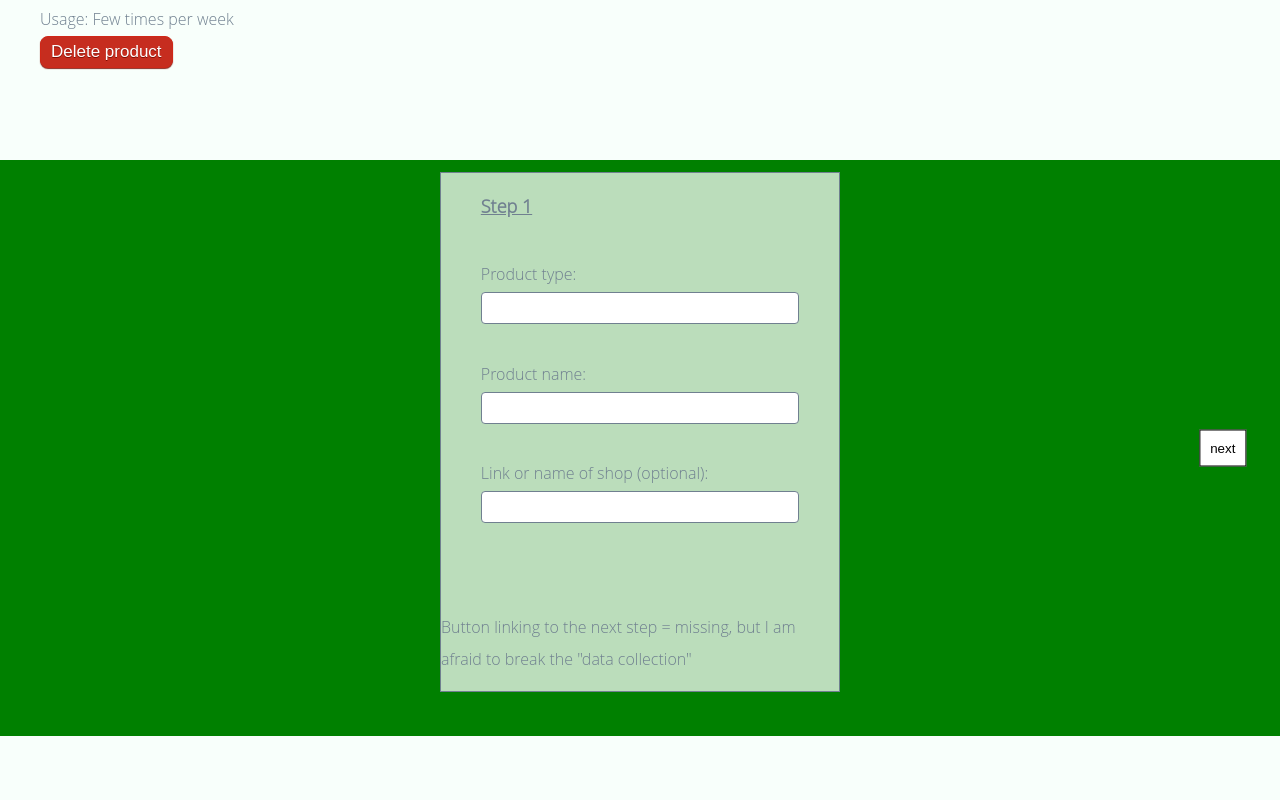
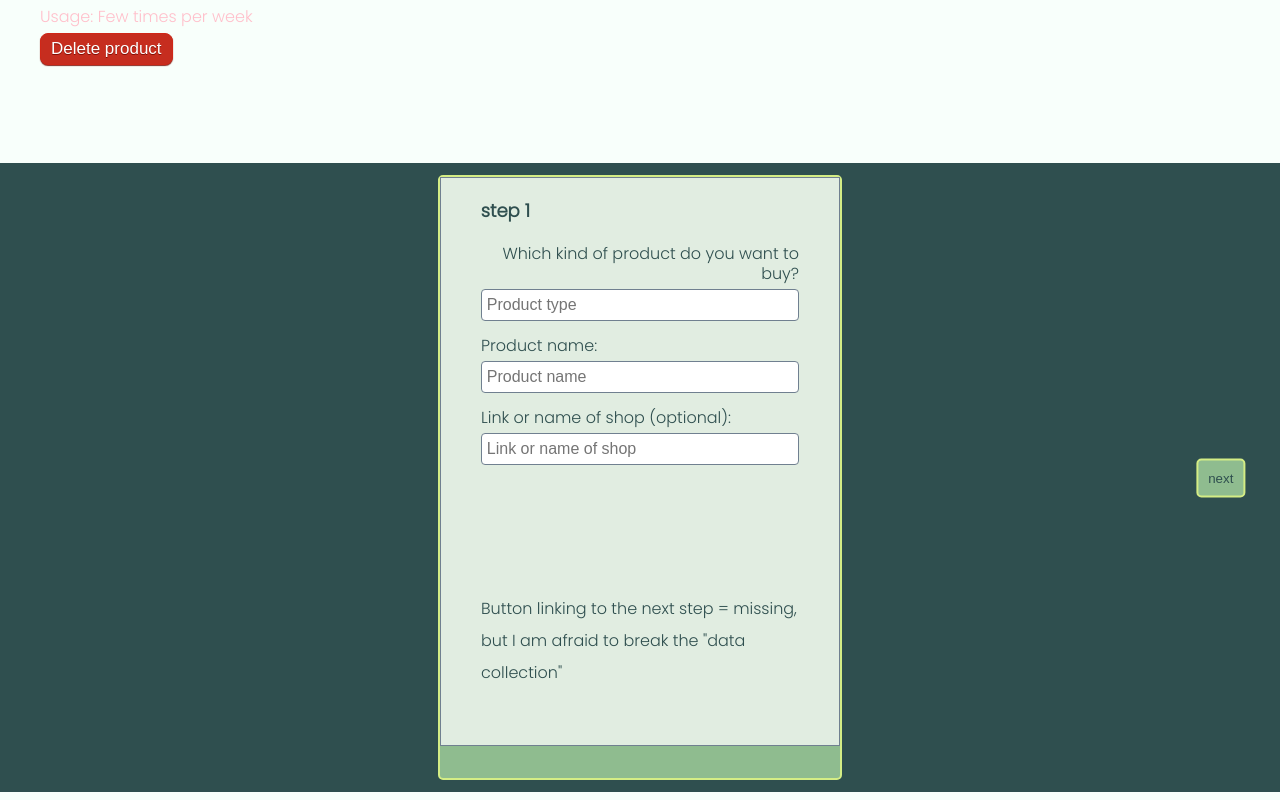
Before and after one commit to emmy2397/sustainable-tech-project, a React (Create React App) app: page / in a window 1280 px wide. Shown: the part 838-1638 px from the top of the page. Before the commit the page ends 1582 px from the top, so only its background shows below. Built offline with nearby package versions, Linux system fonts and the light colour scheme.

Commit message:
design-try-1

```diff
--- a/src/Products.css
+++ b/src/Products.css
@@ -1,12 +1,18 @@
+@import url('https://fonts.googleapis.com/css2?family=Poppins:wght@300&display=swap');
+
 body {
-    font-family: 'Open Sans Light';
+    font-family: 'Poppins', sans-serif;
     background-color: rgba(181, 255, 218, 0.082);
 }
 
 h2 {
     font-size: large;
-    text-decoration: underline;
     text-indent: 10%;
+}
+
+.formBox.tab1 > label {
+    margin: 15px 40px 5px 40px;
+    width: auto;
 }
 
 /*Product display*/
@@ -45,12 +51,42 @@ h2 {
 
 /*Form*/
 
+.productForm.product-layout {
+    background-color: darkslategray;
+}
+
 .productForm {
     font-size:medium;
-    color:slategrey;
+    color:pink;
     padding: 12px 20px;
     margin: 8px 0;
     line-height: 2;
+}
+
+form {
+    background-color: darkseagreen;
+    border: 2px solid #d4ed85;
+    border-radius: 5px;
+    color: darkslategray;
+}
+
+.formBox {
+    background-color: pink;
+    border: none;
+    margin: 0;
+}
+
+.formBox.tab1 > p {
+    padding: 40px;
+}
+
+.next.form-navs {
+    background-color: pink;
+    background-color: darkseagreen;
+    border: 2px solid #d4ed85;
+    border-radius: 5px;
+    color: darkslategray;
+
 }
 
 label {
--- a/src/addProduct.js
+++ b/src/addProduct.js
@@ -102,16 +102,16 @@ render() {
                 <FormNavs formNavs={this.formNavs}/>
              <form onSubmit={this.handleSubmit}>
                 <div className="formBox tab1" style={this.state.tab === 1 ? {display : "block"}: {display : "none"}}>
-                    <h2>Step 1</h2>
+                    <h2>step 1</h2>
 
-                        <label htmlFor="name">Product type:</label>
-                        <input type="text" id="type" onChange={this.handleChange}/>
+                        <label htmlFor="name">Which kind of product do you want to buy?</label>
+                        <input type="text" id="type" placeholder="Product type" onChange={this.handleChange}/>
 
                         <label htmlFor="name">Product name:</label>
-                        <input type="text" id="name" onChange={this.handleChange}/>
+                        <input type="text" id="name" placeholder="Product name" onChange={this.handleChange}/>
 
                         <label htmlFor="name">Link or name of shop (optional):</label>
-                        <input type="text" id="shop" onChange={this.handleChange}/>
+                        <input type="text" id="shop" placeholder="Link or name of shop" onChange={this.handleChange}/>
                         <br/><br/>
                         <p>Button linking to the next step = missing, but I am afraid to break the "data collection"</p>
                 </div>
```
Also changed, not shown: 1 other file (tests, documents, lock files or other folders).
